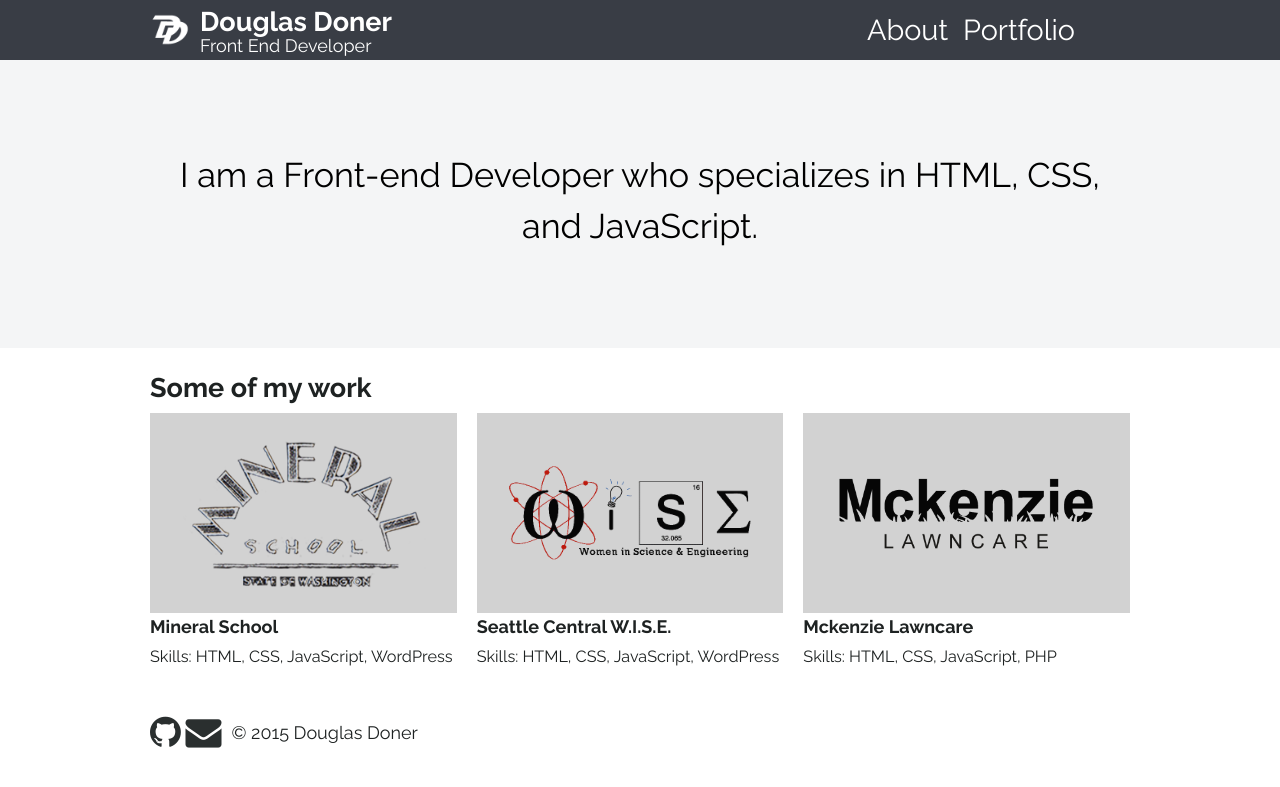
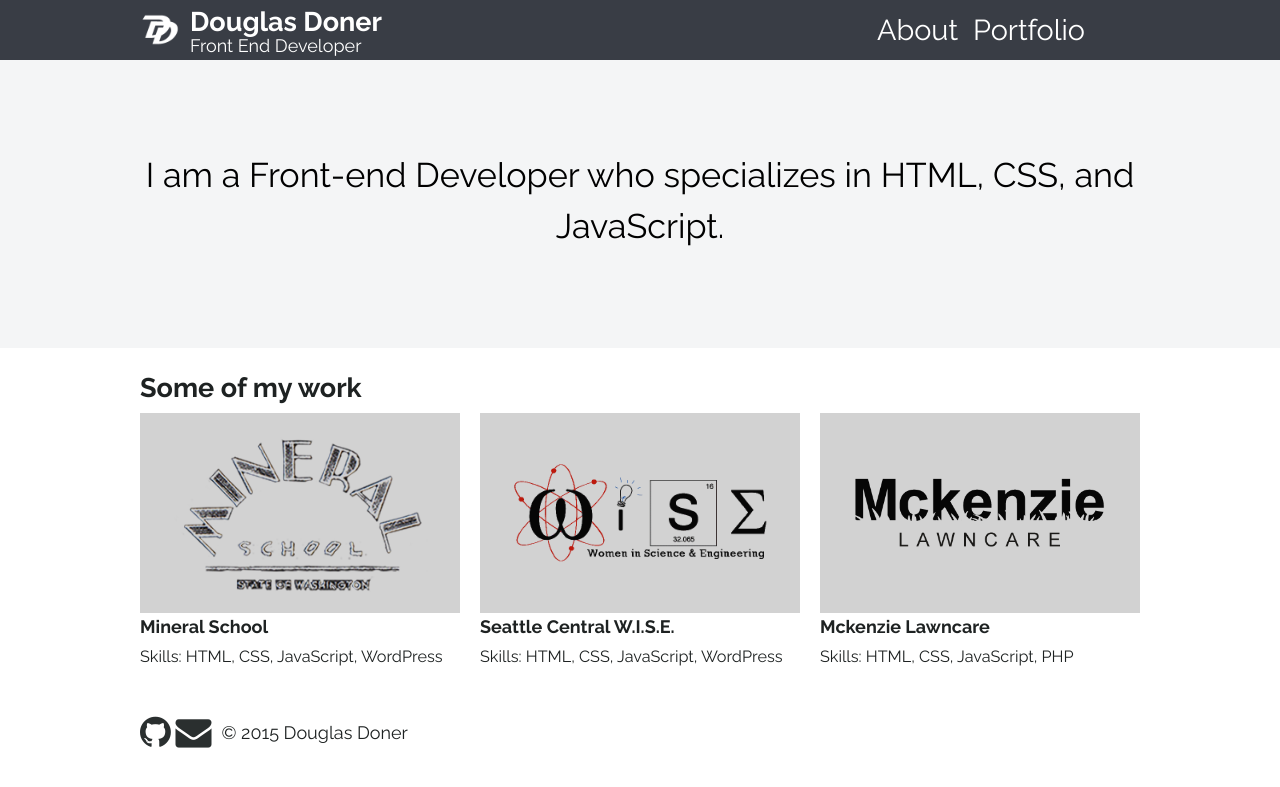
Before and after one commit to dougdoner/dougdoner.github.io, a Jekyll site: the page built from index.html, in a window 1280 px wide. Shown: the top 787 px of the page. Built offline with Jekyll 4.4.1, drawn with Linux system fonts in a browser that asks for light colours; nearby versions of some CDN libraries.

Commit message:
Adjusts column styles to use padding-left and -right. Fixes front page work rollover width.

```diff
--- a/_layouts/page.html
+++ b/_layouts/page.html
@@ -10,6 +10,9 @@ layout: default
 
 <article class="post-content">
   <div class="wrapper">
+    <div class="row">
     {{ content }}
+    </div>
+
   </div>
 </article>
--- a/_sass/_base.scss
+++ b/_sass/_base.scss
@@ -140,11 +140,16 @@ pre {
  * Wrapper
  */
 .wrapper {
-    max-width: 1000px;
+    max-width: 1020px;
     margin-right: auto;
     margin-left: auto;
+    @extend %clearfix;
     padding: 0 10px;
-    @extend %clearfix;
+}
+
+.row {
+    margin-left: -10px;
+    margin-right: -10px;
 }
 
 
--- a/_sass/_columns.scss
+++ b/_sass/_columns.scss
@@ -2,6 +2,7 @@
 @mixin columns($columns) {
   // last number can be changed depending on the size of your grid, if you are using one. Second number in equation is to account for gutters
   width: percentage( ( ( ( 60 * $columns )  + ( 20 * $columns ) )  / 960) );
+  padding: 0 10px;
   @media #{$phone} {
     width: 100%;
   }
--- a/_sass/_content.scss
+++ b/_sass/_content.scss
@@ -29,19 +29,13 @@
   text-decoration: none;
 }
 
-.experience .wrapper div:nth-of-type(3n) {
-  padding-right: 0;
-}
-
 .project-container {
   overflow: hidden;
   float: left;
   clear: right;
   margin-bottom: 20px;
-  padding-right: 0;
   @media #{$tablet} {
     margin-bottom: 40px;
-    padding-right: 20px;
   }
   .skills {
     padding-top: 5px;
--- a/index.html
+++ b/index.html
@@ -11,7 +11,8 @@ layout: default
 <div class="experience">
   <div class="wrapper">
     <h2>{{ site.data.about.workCall }}</h2>
-    {% assign portfolio = site.portfolio | sort:"order"  %}
+    <div class="row">
+      {% assign portfolio = site.portfolio | sort:"order"  %}
     {% for project in portfolio %}
       {% if project.name %}
       <div class="project-container columns-4">
@@ -25,5 +26,7 @@ layout: default
 
       {% endif %}
     {% endfor %}
+    </div>
+
   </div>
 </div>
```
